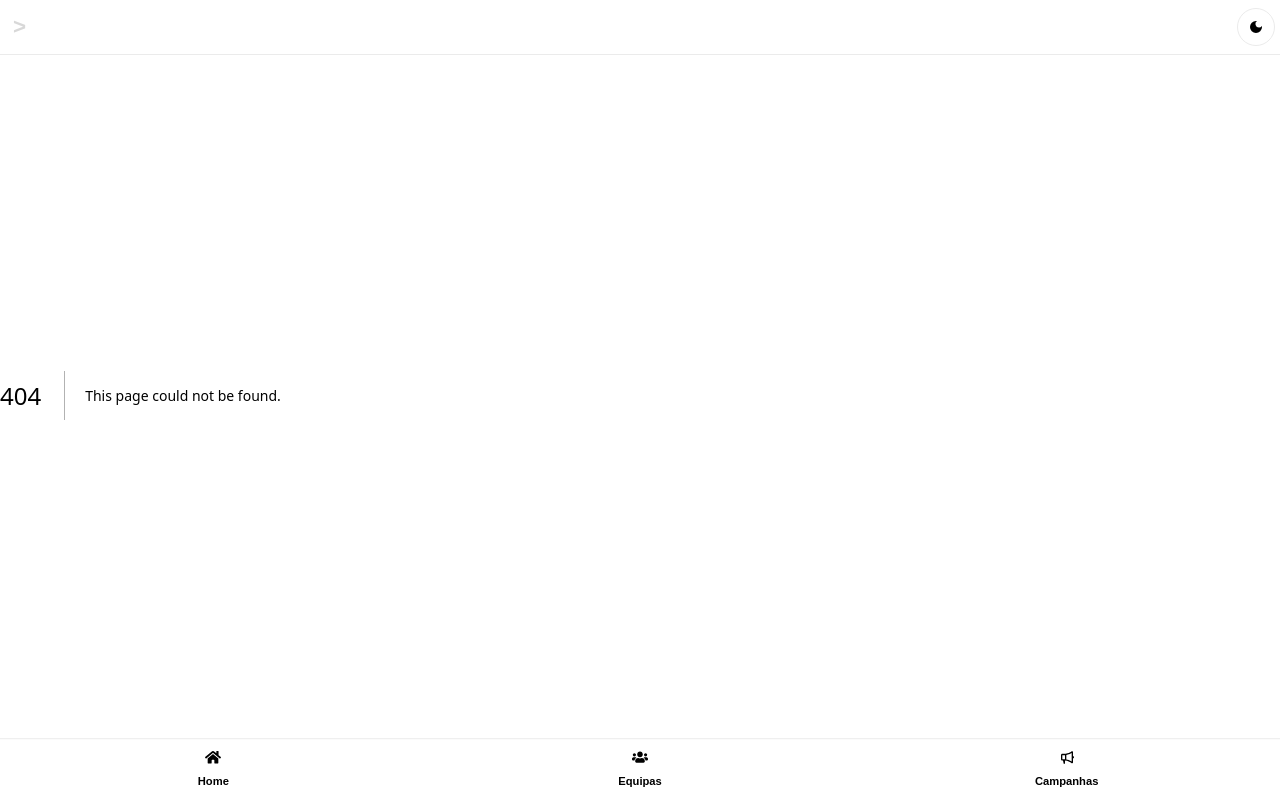
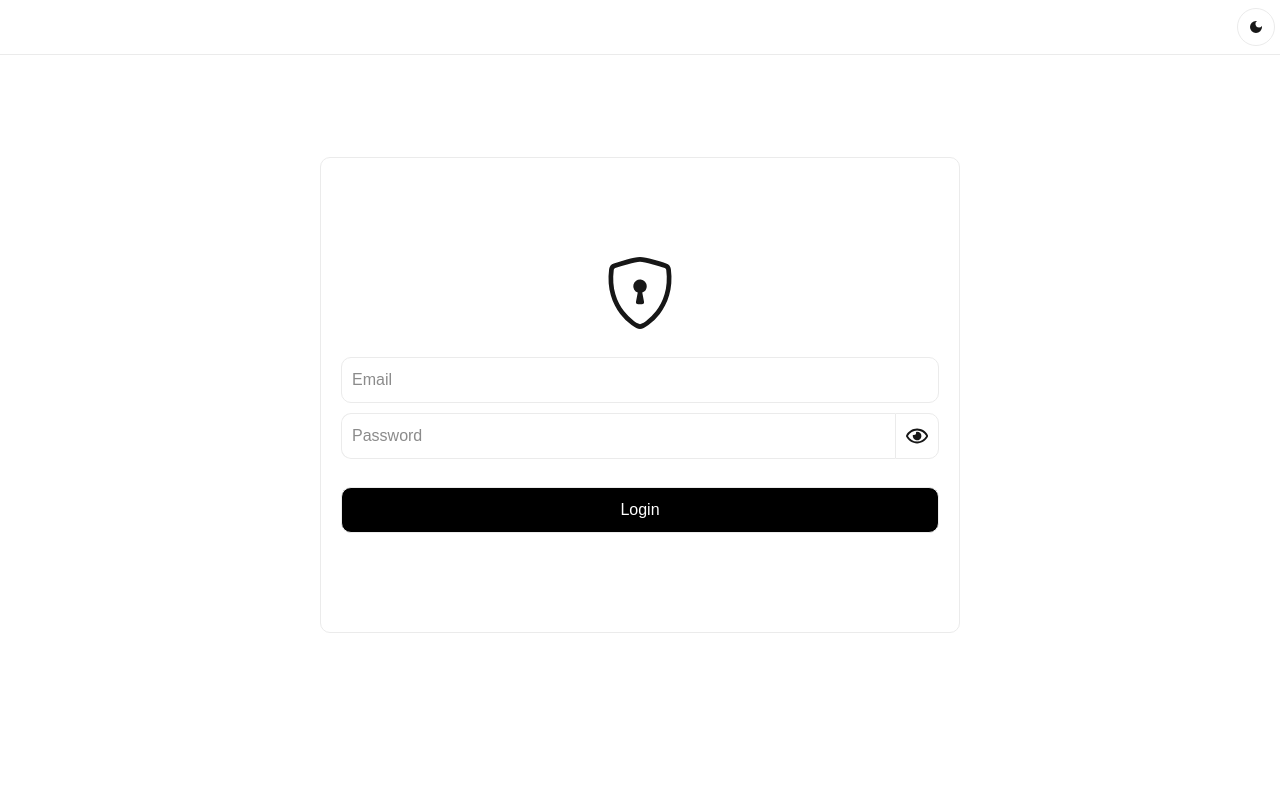
Before and after one commit to justRobbie/-temp-prj-001, a Next.js app: page /login in a window 1280 px wide. Before the commit this address had no page. Built offline with nearby package versions, Linux system fonts and the light colour scheme.

Commit message:
feat: implement authentication API with login and logout functionality, add middleware for route protection

```diff
--- /dev/null
+++ b/src/app/api/auth/login/route.ts
@@ -0,0 +1,41 @@
+import { NextRequest, NextResponse } from 'next/server';
+
+//-----------------------------
+
+
+export async function POST(request: NextRequest) {
+    try {
+        const { email, password } = await request.json() as { email: string, password: string };
+
+        switch (true) {
+            case !email:
+                throw new Error("O campo email é obrigatório.");
+
+            case !password:
+                throw new Error("O campo password é obrigatório.");
+
+            case email !== process.env.DEFAULT_EMAIL:
+            case password !== process.env.DEFAULT_PASSWORD:
+                throw new Error("Credenciais inválidas");
+
+            default:
+
+            return NextResponse.json({
+                success: true,
+                message: "Bem vindo/a"
+            }, {
+                status: 200,
+                headers: {
+                    "Set-Cookie": `auth=${JSON.stringify({ email })}; Path=/; HttpOnly; SameSite=Strict; Secure; Max-Age=18000000`
+                }
+            });
+        }
+    } catch (error) {
+        return NextResponse.json({
+            success: false,
+            message: (error as Error).message
+        }, {
+            status: 500
+        });
+    };
+};
--- /dev/null
+++ b/src/app/api/auth/logout/route.ts
@@ -0,0 +1,34 @@
+import { NextRequest, NextResponse } from 'next/server';
+
+//-----------------------------
+
+
+export async function POST(request: NextRequest) {
+    try {
+        const { email } = JSON.parse(request.cookies.get('auth')?.value as string) as { email: string };
+
+        switch (true) {
+            case !email: throw new Error("O campo email é obrigatório.");
+
+            default:
+                console.log("Cleaning session for user: ", { email });
+
+                return NextResponse.json({
+                    success: true,
+                    message: "Até breve"
+                }, {
+                    status: 200,
+                    headers: {
+                        "Set-Cookie": `auth=0; Path=/; HttpOnly; SameSite=Strict; Secure; Max-Age=1`
+                    }
+                });
+        }
+    } catch (error) {
+        return NextResponse.json({
+            success: false,
+            message: (error as Error).message
+        }, {
+            status: 500
+        });
+    };
+};
--- a/src/app/globals.css
+++ b/src/app/globals.css
@@ -33,6 +33,13 @@
     box-sizing: border-box;
 }
 
+*:disabled,
+*[data-state="disabled"] {
+    pointer-events: none;
+    cursor: not-allowed;
+    opacity: 0.5;
+}
+
 body {
     display: grid;
     height: 100vh;
@@ -65,7 +72,8 @@ footer,
 form[data-component="layout-form"],
 main>section,
 nav,
-nav button {
+nav button,
+#login-form section {
     border-color: var(--border-color);
 }
 
@@ -164,6 +172,12 @@ div[data-wrapper="dynamic-table"] {
     overflow: auto;
 }
 
+fieldset {
+    display: flex;
+    flex-direction: column;
+    gap: 10px;
+}
+
 footer a {
     flex-direction: column;
     justify-content: center;
@@ -175,7 +189,8 @@ footer a[data-selected="true"] {
 }
 
 aside a:hover,
-footer a:hover {
+footer a:hover,
+input:hover {
     background-color: var(--hover-background);
 }
 
@@ -184,6 +199,11 @@ footer a span {
     font-size: 0.7em;
 }
 
+input {
+    border: 1px solid var(--border-color);
+    border-radius: 10px;
+    padding: 10px;
+}
 
 h1 {
     font-weight: 900;
@@ -418,6 +438,36 @@ table thead th {
     grid-area: line;
 }
 
+#login-form,
+#login-form section {
+    @apply flex flex-col justify-center items-center;
+}
+
+#login-form {
+    height: 100%;
+    width: 100%;
+}
+
+#login-form section {
+    padding: 20px;
+    border-radius: 10px;
+}
+
+#login-form section *:not(button[type="button"]) {
+    width: 100%;
+}
+
+#login-form section fieldset div button[type="button"] {
+    border-bottom-left-radius: 0px;
+    border-top-left-radius: 0px;
+}
+
+#login-form section fieldset div input {
+    border-right-width: 0px;
+    border-bottom-right-radius: 0px;
+    border-top-right-radius: 0px;
+}
+
 #kpis ul {
     column-gap: 10px;
     row-gap: 10px;
@@ -536,7 +586,7 @@ table thead th {
 @media only screen and (max-width: 499px) {
     :root {
         --container-padding: 5px;
-        --nav-height: auto;
+        --nav-height: 55px;
     }
 
     h1,
@@ -556,6 +606,13 @@ table thead th {
 
     #actions-visits {
         @apply flex flex-col justify-start items-start;
+    }
+
+    #login-form section {
+        @apply gap-y-7;
+        border-width: 0px;
+        min-height: 100%;
+        min-width: 100%;
     }
 
     #visits {
@@ -594,6 +651,13 @@ table thead th {
             "actions"
             "visits"
         ;
+    }
+
+    #login-form section {
+        @apply gap-y-7;
+        border-width: 1px;
+        min-height: 70%;
+        min-width: 50%;
     }
 
     #visits img {
@@ -715,6 +779,10 @@ table thead th {
         ;
     }
 
+    #login-form section fieldset {
+        @apply my-auto;
+    }
+
     #panel {
         grid-template-columns: 1fr 1fr;
         grid-template-areas:
--- /dev/null
+++ b/src/app/login/page.tsx
@@ -0,0 +1,82 @@
+"use client"
+
+import { FormEvent, useEffect, useState } from 'react'
+import { useRouter } from 'next/navigation'
+import Icons from '../icons'
+// import { Metadata } from 'next'
+
+// export const metadata: Metadata = {
+//     title: `Login | ${process.env.APP_NAME}`,
+//     description: "Bem vindo/a ao EXECUTA, a plataforma de Trade Marketing que otimiza a execução das operações no ponto de venda (PDV).",
+// };
+
+export default function Login() {
+    const [seePassword, setSeePassword] = useState(false);
+    const [error, setError] = useState<null | Error>(null);
+    const [loading, setLoading] = useState(false);
+
+    const router = useRouter()
+
+    const {
+        EyeIcon,
+        EyeSlashIcon,
+        LoadingIcon,
+        ShieldIcon
+    } = Icons;
+
+    async function handleSubmit(event: FormEvent<HTMLFormElement>) {
+        setLoading(true);
+
+        event.preventDefault()
+
+        const formData = new FormData(event.currentTarget)
+        const email = formData.get('email')
+        const password = formData.get('password')
+
+        const response = await fetch('/api/auth/login', {
+            method: 'POST',
+            headers: { 'Content-Type': 'application/json' },
+            body: JSON.stringify({ email, password }),
+        })
+
+        if (response.ok) {
+            router.push('/')
+        } else {
+            setError(new Error('Credenciais inválidas.'))
+        }
+    }
+
+    function toggleSeePassword() {
+        setSeePassword(!seePassword);
+    }
+
+    useEffect(() => {
+        return () => {
+            setLoading(false);
+        }
+    }, [])
+
+    return <form id="login-form" onSubmit={handleSubmit}>
+        <section data-styletype={!error ? "primary" : "danger"}>
+            <ShieldIcon className='text-7xl' />
+
+            <fieldset disabled={loading}>
+                <input type="email" name="email" placeholder="Email" required />
+
+                <div className='w-full flex flex-row'>
+                    <input type={seePassword ? "text" : "password"} name="password" placeholder="Password" required />
+
+                    <button title='Revelar password' type="button" data-styletype="secondary" onClick={toggleSeePassword}>
+                        {!seePassword ? <EyeIcon className='text-2xl' /> : <EyeSlashIcon className='text-2xl' />}
+                    </button>
+                </div>
+            </fieldset>
+
+            {error && <p data-error className='text-center p-2'>{error.message}</p>}
+
+            <button type="submit" data-styletype="primary" disabled={loading}>
+                {loading ? <LoadingIcon className='animate-spin' /> : "Login"}
+            </button>
+        </section>
+    </form>;
+}
--- a/src/components/Aside.Layout.tsx
+++ b/src/components/Aside.Layout.tsx
@@ -10,7 +10,7 @@ const LayoutAsideMenu = (props: HTMLAttributes<HTMLElement>) => {
 
     return <aside {...props}>
         <ul>
-            {COMP_FOOTER_LINKS.map(({ id, name, link, icon }) =>
+            {pathname !== "/login" && COMP_FOOTER_LINKS.map(({ id, name, link, icon }) =>
                 <li key={id}>
                     <Link href={link} data-selected={link === pathname}>
                         {icon}
--- a/src/components/Footer.Layout.tsx
+++ b/src/components/Footer.Layout.tsx
@@ -8,13 +8,17 @@ import { HTMLAttributes } from "react";
 const LayoutFooterMenu = (props: HTMLAttributes<HTMLElement>) => {
     const pathname = usePathname();
 
-    return <footer {...props}>
-        {COMP_FOOTER_LINKS.map(({ id, name, link, icon }) => <Link key={id} href={link} data-selected={link === pathname}>
-            {icon}
+    switch (pathname) {
+        case "/login": return null;
 
-            <span>{name}</span>
-        </Link>)}
-    </footer>
+        default: return <footer {...props}>
+            {COMP_FOOTER_LINKS.map(({ id, name, link, icon }) => <Link key={id} href={link} data-selected={link === pathname}>
+                {icon}
+
+                <span>{name}</span>
+            </Link>)}
+        </footer>;
+    }
 }
 
 export default LayoutFooterMenu;
--- a/src/components/Nav.Layout.tsx
+++ b/src/components/Nav.Layout.tsx
@@ -1,6 +1,6 @@
 "use client"
 
-import { usePathname } from "next/navigation";
+import { usePathname, useRouter } from "next/navigation";
 import { HTMLAttributes, useEffect, useState } from "react";
 import { COMP_FOOTER_LINKS } from "./components.global";
 import Link from "next/link";
@@ -11,11 +11,28 @@ type themeType = "light" | "dark";
 const LayoutNavigator = (props: HTMLAttributes<HTMLElement>) => {
     const {
         DarkModeIcon,
-        LightModeIcon
+        LightModeIcon,
+        LoadingIcon,
+        LogoutIcon
     } = Icons;
 
+    const router = useRouter()
+    const [loading, setLoading] = useState(false);
     const [theme, toggle] = useState<themeType>("light");
     const pathname = usePathname();
+
+    async function logout() {
+        setLoading(true);
+
+        const response = await fetch('/api/auth/logout', {
+            method: 'POST',
+            headers: { 'Content-Type': 'application/json' }
+        })
+
+        if (response.ok) router.push('/login');
+
+        setLoading(false);
+    }
 
     useEffect(() => {
         if (!window) return;
@@ -34,8 +51,8 @@ const LayoutNavigator = (props: HTMLAttributes<HTMLElement>) => {
     }, [theme]);
 
     return <nav {...props}>
-        <h1 className="font-extrabold text-2xl">
-            {pathname === "/"
+        <h1 className="font-extrabold text-2xl mr-auto" data-state={loading ? "disabled" : ""}>
+            {["/", "/login"].includes(pathname)
                 ? process.env.NEXT_PUBLIC_APP_NAME
 
                 : <Link href={"/"} className="opacity-50 hover:opacity-100">
@@ -43,7 +60,7 @@ const LayoutNavigator = (props: HTMLAttributes<HTMLElement>) => {
                 </Link>
             }
 
-            {pathname === "/" ? null : <>
+            {["/", "/login"].includes(pathname) ? null : <>
                 <span className="opacity-15 mx-2">&gt;</span>
 
                 <span className="underline">
@@ -52,10 +69,14 @@ const LayoutNavigator = (props: HTMLAttributes<HTMLElement>) => {
             </>}
         </h1>
 
-        <button type="button" className="ml-auto" onClick={() => toggle(t => t === "dark" ? "light" : "dark")}>
+        <button type="button" onClick={() => toggle(t => t === "dark" ? "light" : "dark")}>
             {theme === "dark" && <LightModeIcon />}
             {theme === "light" && <DarkModeIcon />}
         </button>
+
+        {!["/login"].includes(pathname) && <button title="Completar logout" type="button" onClick={logout} disabled={loading}>
+            {loading ? <LoadingIcon className='animate-spin' /> : <LogoutIcon />}
+        </button>}
     </nav>
 };
 
--- /dev/null
+++ b/src/middleware.ts
@@ -0,0 +1,29 @@
+import { NextResponse } from 'next/server'
+import { NextRequest } from 'next/server'
+
+export function middleware(request: NextRequest) {
+    const cookie = request.cookies.get('auth');
+
+    if (cookie?.name === 'auth' && cookie.value !== '0') {
+        if (request.nextUrl.pathname === '/login') return NextResponse.redirect(new URL('/', request.url));
+
+        return NextResponse.next();
+    }
+
+    if (request.nextUrl.pathname.startsWith('/login')) return NextResponse.next();
+
+    return NextResponse.redirect(new URL('/login', request.url));
+}
+
+export const config = {
+    matcher: [
+        /*
+         * Match all request paths except for the ones starting with:
+         * - api (API routes)
+         * - _next/static (static files)
+         * - _next/image (image optimization files)
+         * - favicon.ico, sitemap.xml, robots.txt (metadata files)
+         */
+        '/((?!api|_next/static|_next/image|favicon.ico|sitemap.xml|robots.txt).*)',
+    ],
+}
```
Also changed, not shown: src/app/icons.ts (+17 -1 lines).
